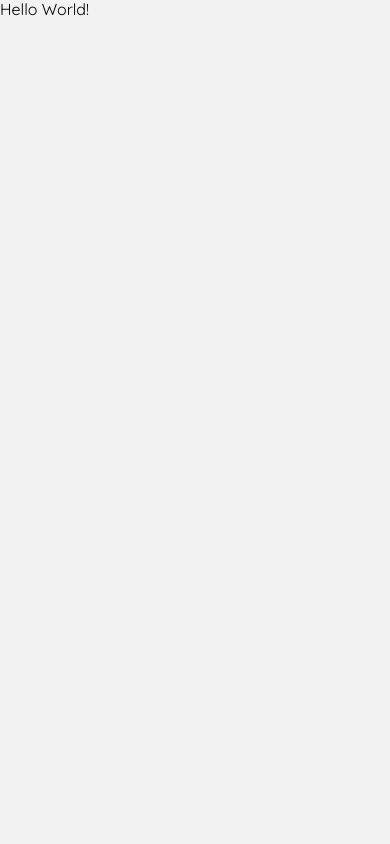
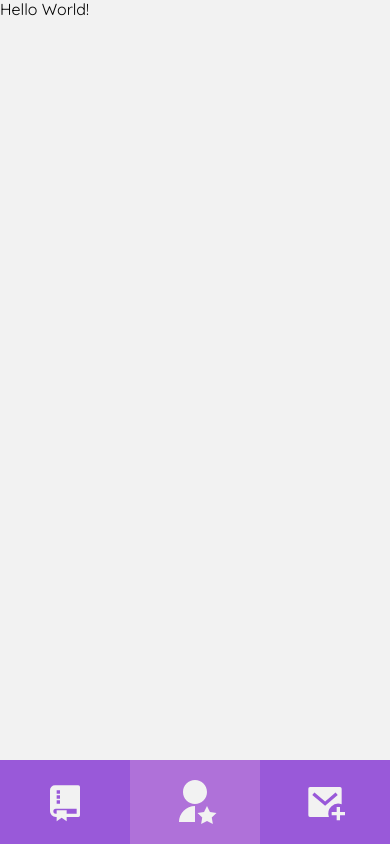
Before and after one commit to RaphaelO-Melo/Portfolio-2.0, a React (Create React App) app in the folder portfolio/: page / in a window 390 px wide. Built offline with nearby package versions, Linux system fonts and the light colour scheme.

Commit message:
BottomNav component implemented

```diff
--- /dev/null
+++ b/portfolio/src/components/BottomNav/BottomNav.module.scss
@@ -0,0 +1,59 @@
+@import "styles/variables";
+@import "styles/breakpoints";
+
+.menu {
+
+    background-color: $purple;
+    display: none;
+
+    @media (max-width: $desktop_xsm) {
+        display: block;
+    }
+    @media (min-width: $desktop_xsm) and (max-width: $desktop_sm) {
+        display: none;
+    }
+    @media (min-width: $desktop_sm) and (max-width: $desktop_md) {
+        display: none;
+    }
+
+    &__list{
+
+        margin: 0;
+        padding: 0;
+        list-style: none;
+        display: flex;
+        align-items: center;
+        align-content: center;
+        position: fixed;
+        left: 0;
+        bottom: 0;
+        width: 100%;
+        color: $white;
+        text-align: center;
+        background-color: $purple;
+
+        &__wrapper {
+
+            width: 33.33%;
+
+            &__item{
+                display: flex;
+                width: 100%;
+                font-size: 2.5em;
+                color: #F2F2F2;
+                justify-content: center;
+                align-items: center;
+                align-content: center;
+                height: 10vh;
+            }
+
+            &__item--selected{
+                font-size: 3em;
+                background-color: $light-purple;
+            }
+
+        }
+
+    }
+
+}
--- /dev/null
+++ b/portfolio/src/components/BottomNav/index.tsx
@@ -0,0 +1,36 @@
+import style from './BottomNav.module.scss';
+import { useLocation, Link } from 'react-router-dom';
+import classNames from 'classnames';
+import { Page } from 'types/Page';
+import pagesList from 'data/pages.json';
+import { RiGitRepositoryFill, RiUserStarFill, RiMailAddFill } from 'react-icons/ri';
+
+export default function BottomNav(){
+
+    const location = useLocation();
+    const pages : Page[] = pagesList;
+
+    return (
+        <nav className={style.menu}>
+            <ul className={style.menu__list}>
+                {pages.map((page, index) => (
+                    <li className={style.menu__list__wrapper} key={index}>
+                        <Link
+                            className={classNames({
+                                [style.menu__list__wrapper__item] : true,
+                                [style['menu__list__wrapper__item--selected']] : page.to === location.pathname
+                            })}
+                            to={page.to}
+                        >
+
+                            {page.icon === 'RiGitRepositoryFill' ? <RiGitRepositoryFill/> : ''}
+                            {page.icon === 'RiUserStarFill' ? <RiUserStarFill/> : ''}
+                            {page.icon === 'RiMailAddFill' ? <RiMailAddFill /> : ''}
+
+                        </Link>
+                    </li>
+                ))}
+            </ul>
+        </nav>
+    );
+}
--- a/portfolio/src/routes.tsx
+++ b/portfolio/src/routes.tsx
@@ -1,4 +1,5 @@
 import TopNav from 'components/TopNav';
+import BottomNav from 'components/BottomNav';
 import { BrowserRouter as Router, Routes, Route } from 'react-router-dom';
 import About from './pages/About';
 
@@ -12,6 +13,7 @@ export default function AppRouter(){
                         <Route index element={<About />}/>
                     </Route>
                 </Routes>
+                <BottomNav />
             </Router>
         </main>
     );
```
